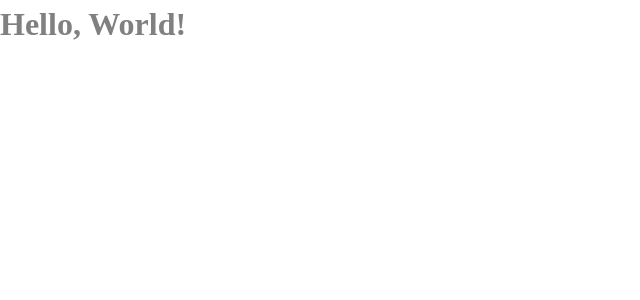
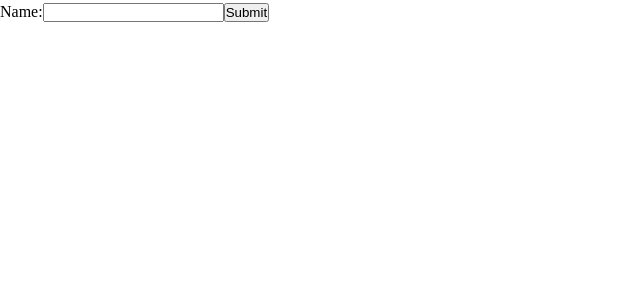
Before and after one commit to yuki-yamamura/sandbox, a Next.js app: page / in a window 1280 px wide. Shown: the top 300 px of the page, without its empty margins (0-640 px from the left). Built offline with nearby package versions, Linux system fonts and the light colour scheme.

Commit message:
chore: add user form

```diff
--- a/package.json
+++ b/package.json
@@ -17,6 +17,7 @@
     "type": "bash -c tsc --noEmit"
   },
   "dependencies": {
+    "@hookform/resolvers": "^3.3.2",
     "@prisma/client": "^5.6.0",
     "@types/node": "18.15.3",
     "@types/react": "18.0.28",
@@ -29,6 +30,7 @@
     "prisma": "^5.6.0",
     "react": "18.2.0",
     "react-dom": "18.2.0",
+    "react-hook-form": "^7.48.2",
     "swr": "^2.2.1",
     "typescript": "4.9.5",
     "zod": "^3.22.4"
--- /dev/null
+++ b/src/components/UserForm.tsx
@@ -0,0 +1,41 @@
+import { schemaForType } from '@/validation';
+import { zodResolver } from '@hookform/resolvers/zod';
+import { useForm } from 'react-hook-form';
+import { z } from 'zod';
+
+import type { Prisma } from '@prisma/client';
+import type { SubmitHandler } from 'react-hook-form';
+
+const userSchema = schemaForType<Prisma.UserCreateInput>()(
+  z.object({
+    name: z.string().min(1),
+  }),
+);
+
+type UserSchema = z.infer<typeof userSchema>;
+
+const UserForm = () => {
+  const {
+    handleSubmit,
+    register,
+    formState: { errors },
+  } = useForm<UserSchema>({
+    resolver: zodResolver(userSchema),
+  });
+
+  const onSubmit: SubmitHandler<UserSchema> = (data) => console.log(data);
+
+  return (
+    // eslint-disable-next-line @typescript-eslint/no-misused-promises
+    <form onSubmit={handleSubmit(onSubmit)}>
+      <label>
+        Name:
+        <input type="text" {...register('name')} />
+      </label>
+      {errors.name && <div role="alert">{errors.name.message}</div>}
+      <button type="submit">Submit</button>
+    </form>
+  );
+};
+
+export default UserForm;
--- a/src/pages/index.tsx
+++ b/src/pages/index.tsx
@@ -1,33 +1,5 @@
-import { schemaForType } from '@/validation';
-import { User } from '@prisma/client';
-import { z } from 'zod';
+import UserForm from '@/components/UserForm';
 
-import styles from './index.module.scss';
-
-const user: User = {
-  id: 1,
-  name: 'Bob',
-};
-
-const User = z.object({
-  id: z.number(),
-  name: z.string(),
-});
-
-User.parse(user);
-
-const userSchema = schemaForType<User>()(
-  z.object({
-    id: z.number(),
-    // name: z.string(),
-  }),
-);
-console.log(userSchema);
-
-const Page = () => (
-  <h1 className={styles.heading} data-cy="heading">
-    Hello, World!
-  </h1>
-);
+const Page = () => <UserForm />;
 
 export default Page;
```
Also changed, not shown: 1 other file (tests, documents, lock files or other folders).
